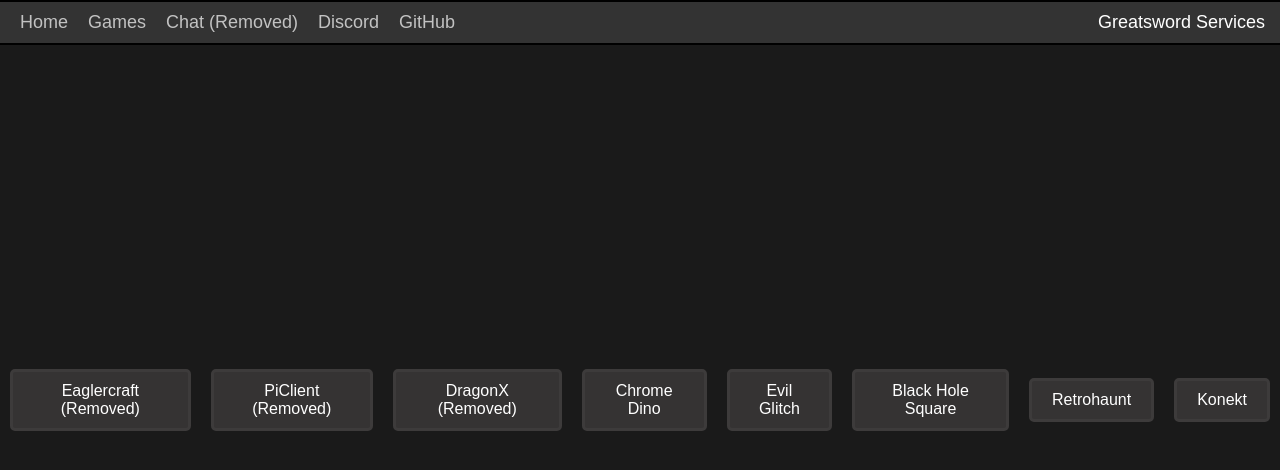
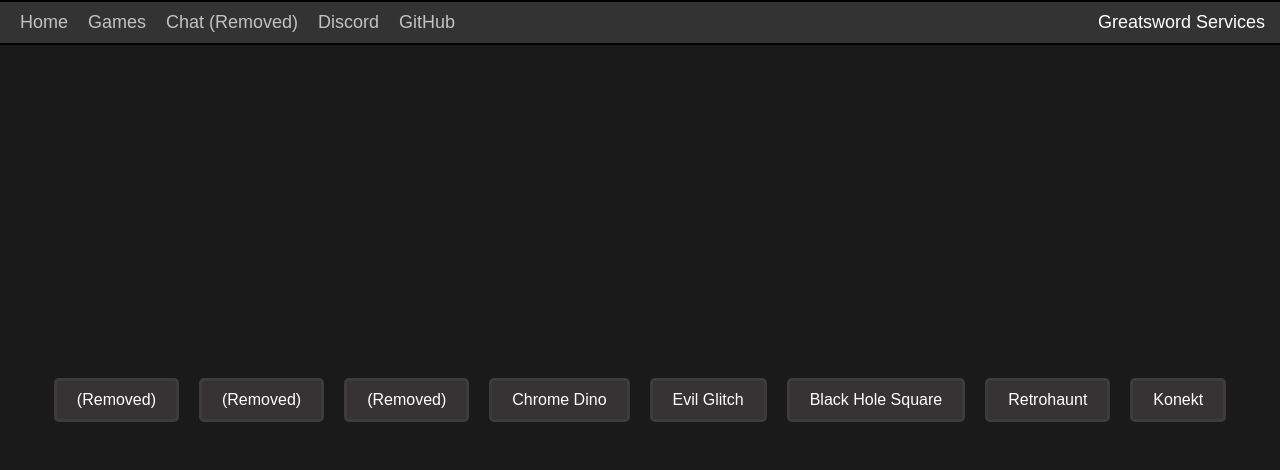
Before and after one commit to TacoGuy21/Greatsword-V3, a website: page public/games.html in a window 1280 px wide. Drawn offline with Linux system fonts and the light colour scheme.

Commit message:
Update games.html

```diff
--- a/public/games.html
+++ b/public/games.html
@@ -36,9 +36,9 @@
         justify-content: space-around;
     }
 </style>
-<button onclick="window.location.href='/eaglercraft.html'">Eaglercraft (Removed)</button>
-<button onclick="window.location.href='/piclient.html'">PiClient (Removed)</button>
-<button onclick="window.location.href='/DragonX_V2.html'">DragonX (Removed)</button>
+<button onclick="window.location.href='/eaglercraft.html'">(Removed)</button>
+<button onclick="window.location.href='/piclient.html'">(Removed)</button>
+<button onclick="window.location.href='/DragonX_V2.html'">(Removed)</button>
 <button onclick="window.location.href='/chromedino.html'">Chrome Dino</button>
 <button onclick="window.location.href='/Evilglitch.html'">Evil Glitch</button>
 <button onclick="window.location.href='/Square.html'">Black Hole Square</button>
```
